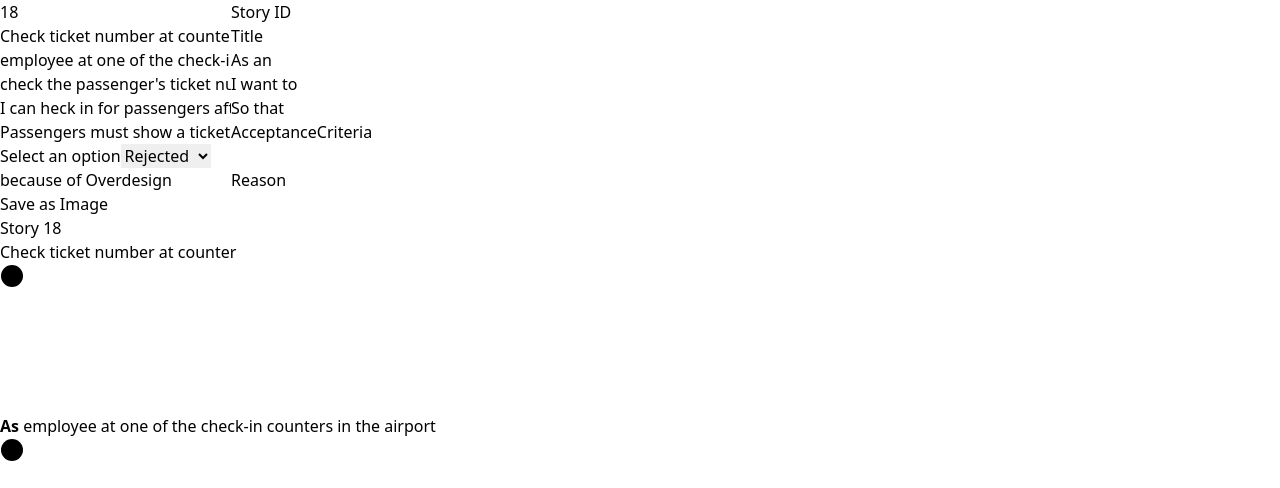
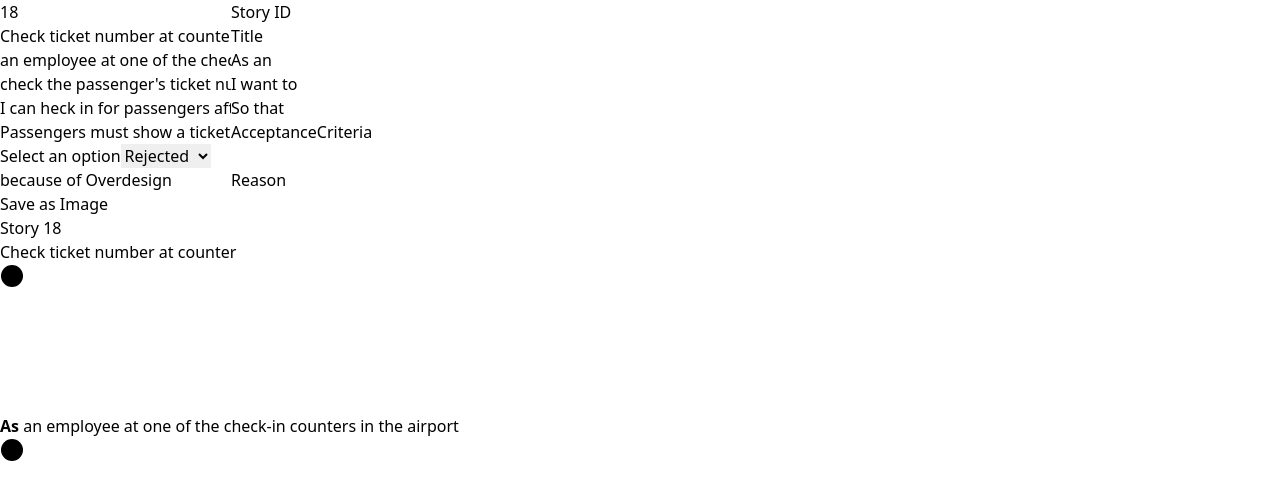
Before and after one commit to LAWTED/beautiful-story-card, a Vue app: page / in a window 1280 px wide. Shown: the top 488 px of the page. Built offline with nearby package versions, Linux system fonts and the light colour scheme.

Commit message:
fix: default AS

```diff
--- a/src/App.vue
+++ b/src/App.vue
@@ -15,7 +15,7 @@ const save = () => {
 const data = ref<Card>({
   id: 18,
   title: "Check ticket number at counter",
-  AsAn: "employee at one of the check-in counters in the airport",
+  AsAn: "an employee at one of the check-in counters in the airport",
   IWantTo:
     "check the passenger's ticket number at the counter and process the passenger's consignment",
   SoThat:
```
